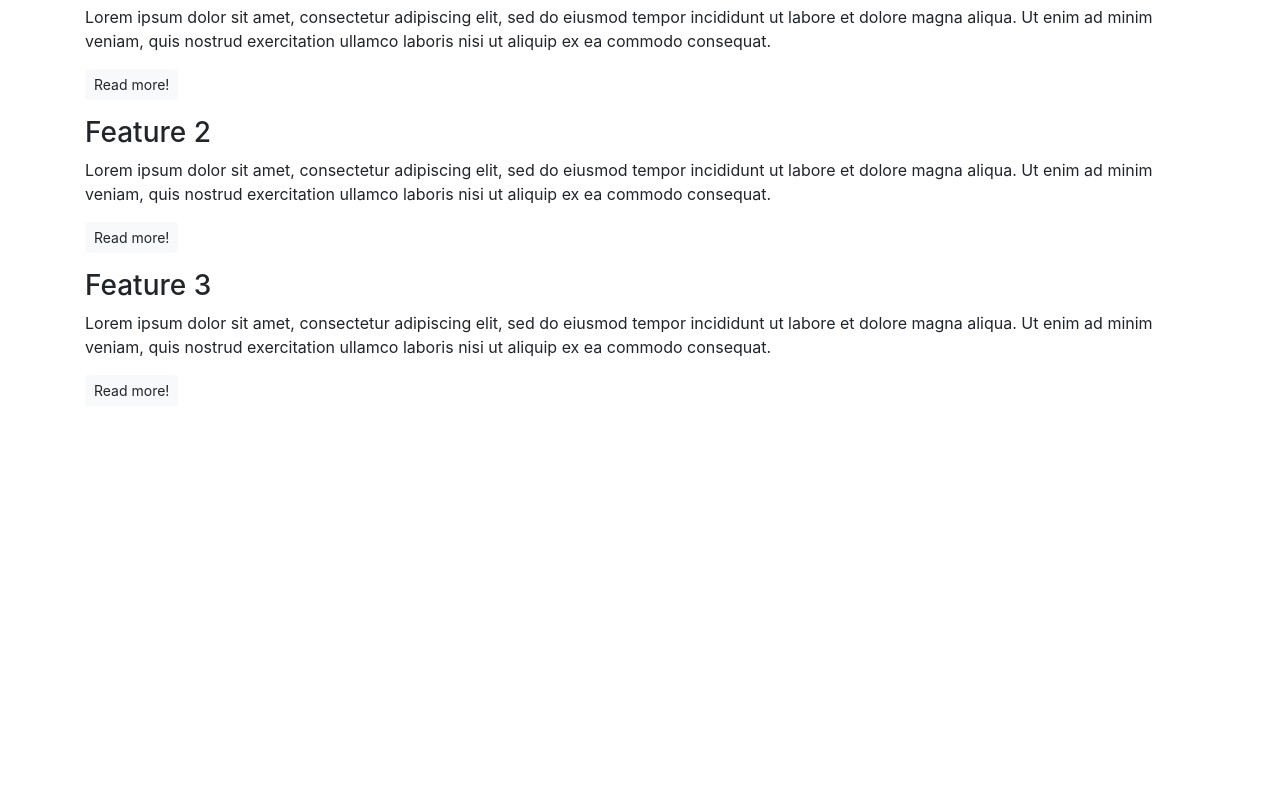
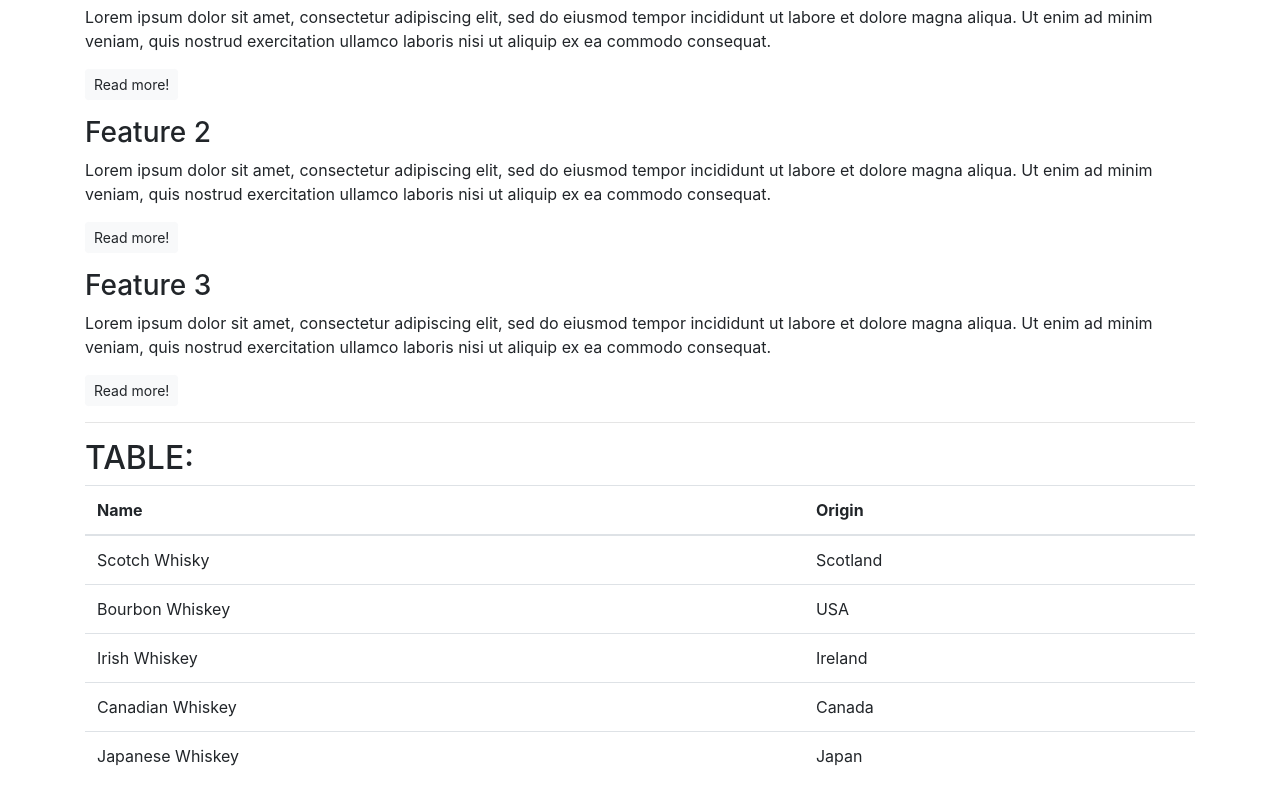
Before and after one commit to MaikonSchumann/whiskey, a plain HTML site: page index.html in a window 1280 px wide. Shown: the part 537-1333 px from the top of the page. Before the commit the page ends 959 px from the top, so only its background shows below. Drawn offline with nearby package versions, Linux system fonts and the light colour scheme.

Commit message:
add table as suggest

```diff
--- a/index.html
+++ b/index.html
@@ -57,6 +57,45 @@
             </div>
         </section>
         <!-- /.features -->
+        <hr>
+        <!-- Table -->
+        <section class="table">
+            <h2 class="text-uppercase">Table:</h2>
+            <table class="table">
+                <thead>
+                    <tr>
+                        <th scope="col">Name</th>
+                        <th scope="col">Origin</th>
+                    </tr>
+                </thead>
+                <tbody>
+                    <tr>
+                        <td>Scotch Whisky</td>
+                        <td>Scotland</td>
+                    </tr>
+                    <tr>
+                        <td>Bourbon Whiskey</td>
+                        <td>USA</td>
+                    </tr>
+                    <tr>
+                        <td>Irish Whiskey</td>
+                        <td>Ireland</td>
+                    </tr>
+                    <tr>
+                        <td>Canadian Whiskey</td>
+                        <td>Canada</td>
+                    </tr>
+                    <tr>
+                        <td>Japanese Whiskey</td>
+                        <td>Japan</td>
+                    </tr>
+                </tbody>
+
+            </table>
+        </section>
+        <!-- /.quotes -->
+
+
     </article>
 </body>
 
```
